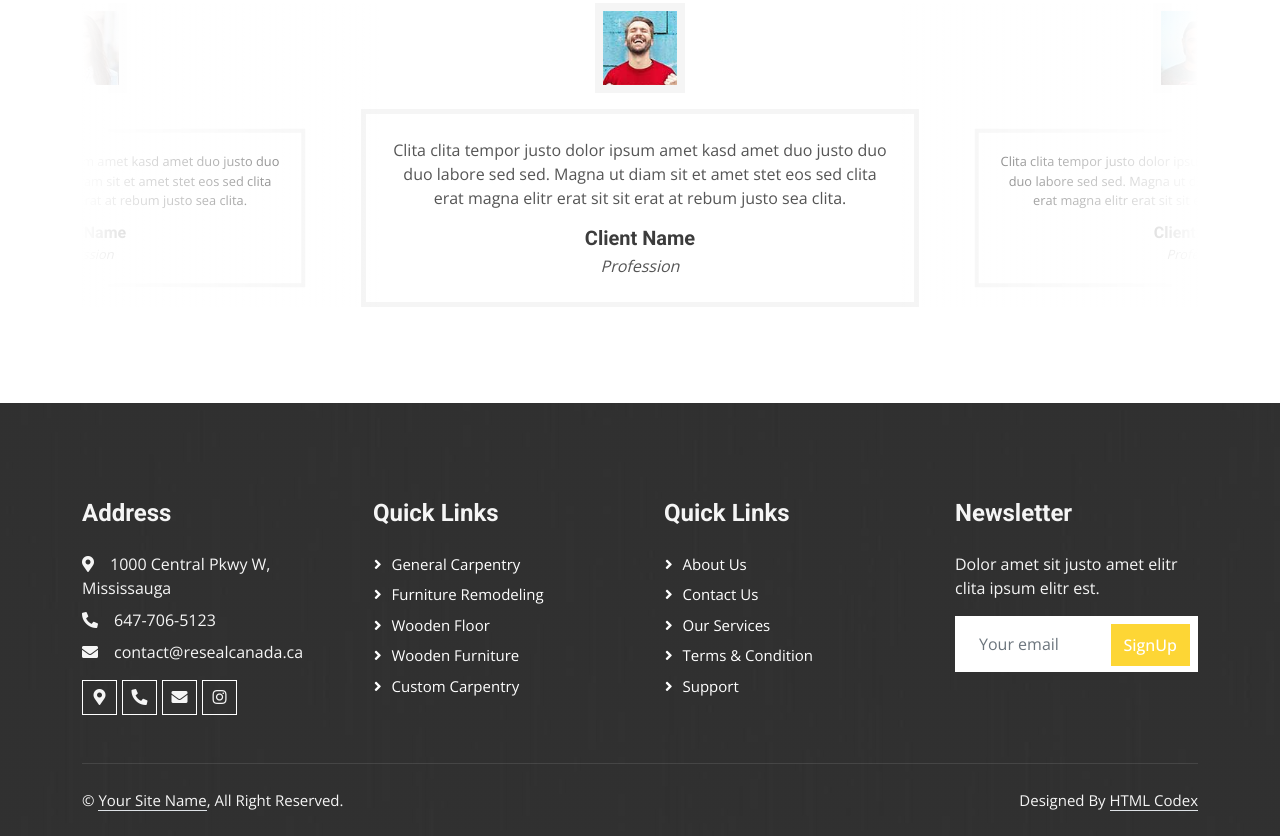
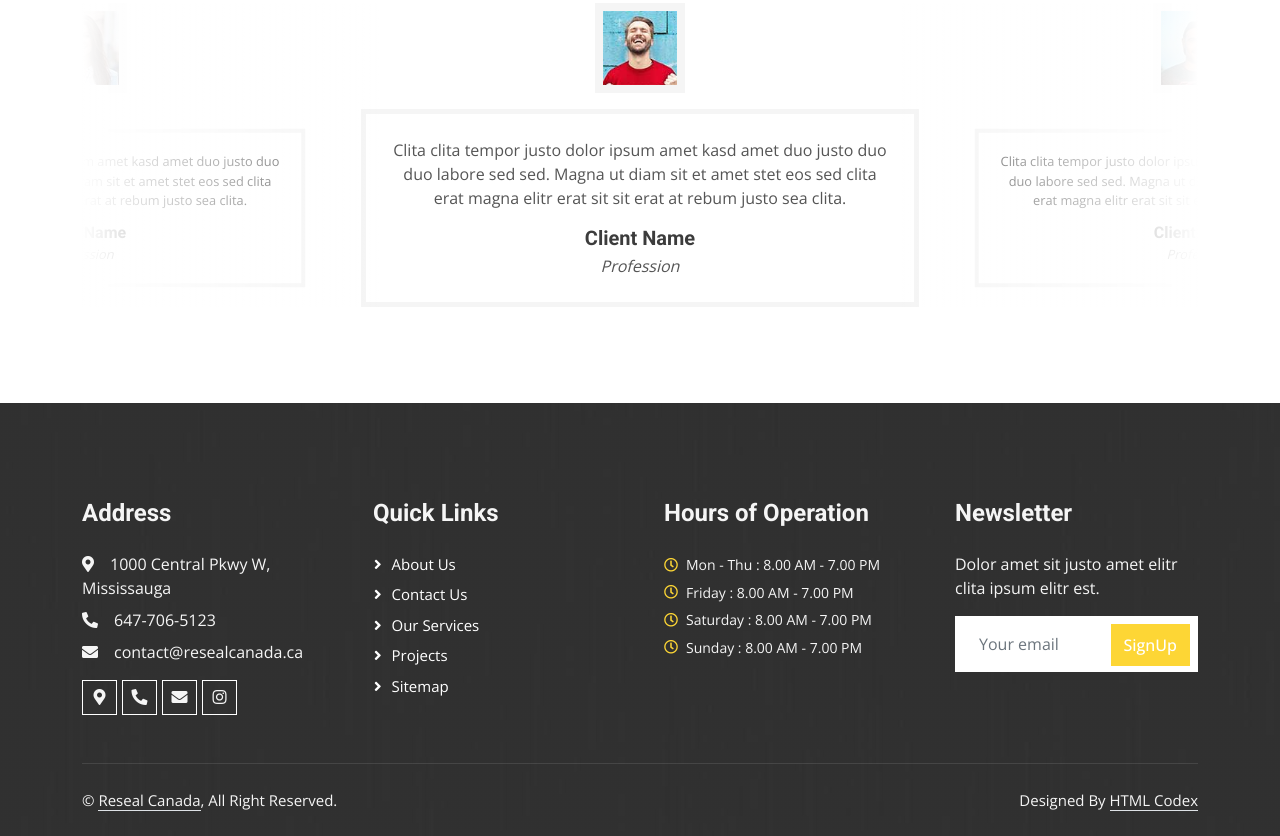
Before and after one commit to ShoaibKhan/ResealCanada, a plain HTML site: page index.html in a window 1280 px wide. Shown: the part 6017-6853 px from the top of the page. Drawn offline with nearby package versions, Linux system fonts and the light colour scheme.

Commit message:
footer and readme updated

```diff
--- a/index.html
+++ b/index.html
@@ -701,19 +701,30 @@
                 </div>
                 <div class="col-lg-3 col-md-6">
                     <h4 class="text-light mb-4">Quick Links</h4>
-                    <a class="btn btn-link" href="">General Carpentry</a>
-                    <a class="btn btn-link" href="">Furniture Remodeling</a>
-                    <a class="btn btn-link" href="">Wooden Floor</a>
-                    <a class="btn btn-link" href="">Wooden Furniture</a>
-                    <a class="btn btn-link" href="">Custom Carpentry</a>
+                    <a class="btn btn-link" href="about.html">About Us</a>
+                    <a class="btn btn-link" href="contact.html">Contact Us</a>
+                    <a class="btn btn-link" href="service.html">Our Services</a>
+                    <a class="btn btn-link" href="project.html">Projects</a>
+                    <a class="btn btn-link" href="#">Sitemap</a>
                 </div>
                 <div class="col-lg-3 col-md-6">
-                    <h4 class="text-light mb-4">Quick Links</h4>
-                    <a class="btn btn-link" href="">About Us</a>
-                    <a class="btn btn-link" href="">Contact Us</a>
-                    <a class="btn btn-link" href="">Our Services</a>
-                    <a class="btn btn-link" href="">Terms & Condition</a>
-                    <a class="btn btn-link" href="">Support</a>
+                    <h4 class="text-light mb-4">Hours of Operation</h4>
+                    <div class="d-inline-flex align-items-center pb-1">
+                        <small class="far fa-clock text-primary me-2"></small>
+                        <small>Mon - Thu : 8.00 AM - 7.00 PM</small>
+                    </div>
+                    <div class="d-inline-flex align-items-center pb-1">
+                        <small class="far fa-clock text-primary me-2"></small>
+                        <small>Friday : 8.00 AM - 7.00 PM</small>
+                    </div>
+                    <div class="d-inline-flex align-items-center pb-1">
+                        <small class="far fa-clock text-primary me-2"></small>
+                        <small>Saturday : 8.00 AM - 7.00 PM</small>
+                    </div>
+                    <div class="d-inline-flex align-items-center pb-1">
+                        <small class="far fa-clock text-primary me-2"></small>
+                        <small>Sunday : 8.00 AM - 7.00 PM</small>
+                    </div>
                 </div>
                 <div class="col-lg-3 col-md-6">
                     <h4 class="text-light mb-4">Newsletter</h4>
@@ -729,7 +740,7 @@
             <div class="copyright">
                 <div class="row">
                     <div class="col-md-6 text-center text-md-start mb-3 mb-md-0">
-                        &copy; <a class="border-bottom" href="#">Your Site Name</a>, All Right Reserved.
+                        &copy; <a class="border-bottom" href="#">Reseal Canada</a>, All Right Reserved.
                     </div>
                     <div class="col-md-6 text-center text-md-end">
                         <!--/*** This template is free as long as you keep the footer author’s credit link/attribution link/backlink. If you'd like to use the template without the footer author’s credit link/attribution link/backlink, you can purchase the Credit Removal License from "https://htmlcodex.com/credit-removal". Thank you for your support. ***/-->
```
Also changed, not shown: READ-ME.txt (+3 -9 lines).
